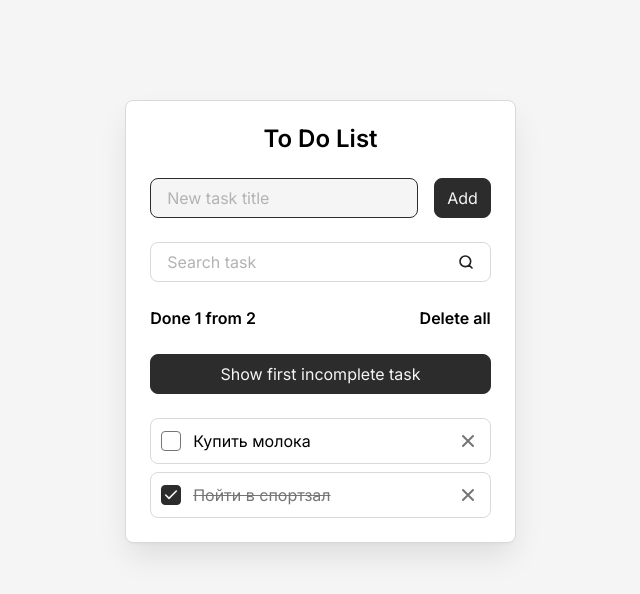
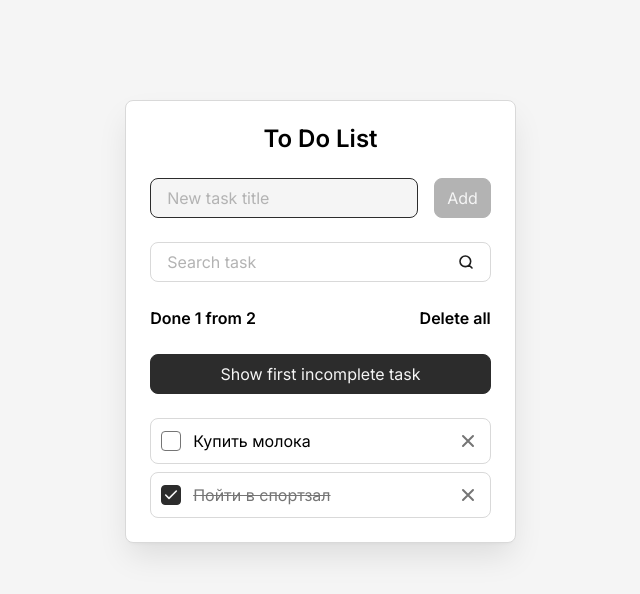
Before and after one commit to taptiyga/todo-react, a React (Vite) app: page / in a window 1280 px wide. Shown: the top 594 px of the page, without its empty margins (312-952 px from the left). Built offline with nearby package versions, Linux system fonts and the light colour scheme.

Commit message:
сделал простую валидацию для ввода

```diff
--- a/src/components/AddTaskForm.jsx
+++ b/src/components/AddTaskForm.jsx
@@ -1,15 +1,31 @@
 import Button from "./Button";
 import Field from "./Field";
-import { useContext } from "react";
+import { useContext, useState } from "react";
 import { TasksContext } from "../context/TasksContext";
+
 function AddTaskForm() {
   const { addTask, newTaskTitle, setNewTaskTitle, newTaskInputRef } =
     useContext(TasksContext);
 
+  const [error, setError] = useState("");
+
+  const cleareNewTaskTitle = newTaskTitle.trim();
+  const isNewTaskTitleEmpty = cleareNewTaskTitle.length === 0;
+
   const onSubmit = (event) => {
     event.preventDefault();
-    addTask();
+    if (!isNewTaskTitleEmpty) {
+      addTask(cleareNewTaskTitle);
+    }
   };
+  const onInput = (e) => {
+    const { value } = e.target;
+    const cleareValue = value.trim();
+    const hasOnlySpaces = value.length > 0 && cleareValue.length === 0;
+    setNewTaskTitle(value);
+    setError(hasOnlySpaces ? "Title cannot contain only spaces" : "");
+  };
+
   return (
     <form className="todo__form" onSubmit={onSubmit}>
       <Field
@@ -17,10 +33,13 @@ function AddTaskForm() {
         id="new-task"
         label="New task title"
         value={newTaskTitle}
-        onInput={(e) => setNewTaskTitle(e.target.value)}
+        error={error}
+        onInput={onInput}
         ref={newTaskInputRef}
       />
-      <Button type="submit">Add</Button>
+      <Button type="submit" isDisabled={isNewTaskTitleEmpty}>
+        Add
+      </Button>
     </form>
   );
 }
--- a/src/components/Button.jsx
+++ b/src/components/Button.jsx
@@ -1,16 +1,21 @@
-
 function Button(props) {
   const {
-    className="",
-    type="button",
+    className = "",
+    type = "button",
     children,
-    onClick
-  } = props
+    isDisabled,
+    onClick,
+  } = props;
 
   return (
-    <button className={`button ${className}`} type={type} onClick={onClick}>
+    <button
+      className={`button ${className}`}
+      type={type}
+      disabled={isDisabled}
+      onClick={onClick}
+    >
       {children}
     </button>
   );
-};
-export default Button
+}
+export default Button;
--- a/src/components/Field.jsx
+++ b/src/components/Field.jsx
@@ -5,6 +5,7 @@ function Field(props) {
     label,
     type = "text",
     value,
+    error,
     onInput,
     ref,
   } = props;
@@ -14,7 +15,7 @@ function Field(props) {
         {label}
       </label>
       <input
-        className="field__input"
+        className={`field__input ${error ? "is-invalid" : ""}`}
         id={id}
         placeholder=" "
         autoComplete="off"
@@ -23,6 +24,11 @@ function Field(props) {
         onInput={onInput}
         ref={ref}
       />
+      {error && (
+        <span className="field__error" title={error}>
+          {error}
+        </span>
+      )}
     </div>
   );
 }
--- a/src/hooks/useTasks.js
+++ b/src/hooks/useTasks.js
@@ -42,19 +42,17 @@ const useTasks = () => {
     [tasks],
   );
 
-  const addTask = useCallback(() => {
-    if (newTaskTitle.trim().length > 0) {
+  const addTask = useCallback((title) => {
     const newTask = {
       id: crypto?.randomUUID() ?? Date.now().toString(),
-        title: newTaskTitle,
+      title,
       isDone: false,
     };
     setTasks((prevTasks) => [...prevTasks, newTask]);
     setNewTaskTitle("");
     setSearchQuery("");
     newTaskInputRef.current.focus();
-    }
-  }, [newTaskTitle]);
+  }, []);
 
   useEffect(() => {
     saveTasks(tasks);
--- a/src/styles/components/button.css
+++ b/src/styles/components/button.css
@@ -8,13 +8,19 @@
   background-color: var(--color-dark-2);
   border: 1px solid var(--color-dark-2);
   border-radius: var(--border-radius);
+  &:not(:disabled) {
+    &:hover {
+      color: var(--color-dark-2);
+      background-color: transparent;
+    }
 
-  &:hover {
-    color: var(--color-dark-2);
-    background-color: transparent;
+    &:active {
+      scale: 1.05;
+    }
   }
-
-  &:active {
-    scale: 1.05;
+  &:disabled {
+    background-color: var(--color-gray-3);
+    border-color: var(--color-gray-3);
+    cursor: not-allowed;
   }
 }
--- a/src/styles/components/field.css
+++ b/src/styles/components/field.css
@@ -39,11 +39,29 @@
 
   &[type="search"] {
     &:placeholder-shown {
-      padding-right: calc(var(--fieldInputPaddingX) * 2 + var(--fieldSeachInputIconSize));
-      background-image: url('../../assets/icons/icon-search_black.svg');
+      padding-right: calc(
+        var(--fieldInputPaddingX) * 2 + var(--fieldSeachInputIconSize)
+      );
+      background-image: url("../../assets/icons/icon-search_black.svg");
       background-position: calc(100% - var(--fieldInputPaddingX)) 50%;
       background-size: var(--fieldSeachInputIconSize);
       background-repeat: no-repeat;
     }
   }
+
+  &.is-invalid {
+    border-color: red;
+  }
 }
+
+.field__error {
+  position: absolute;
+  top: 100%;
+  left: 0;
+  font-size: 12px;
+  color: red;
+  text-overflow: ellipsis;
+  white-space: nowrap;
+  overflow: hidden;
+  max-width: 100%;
+}
```
Lines whose indentation alone changed are shown as unchanged.
